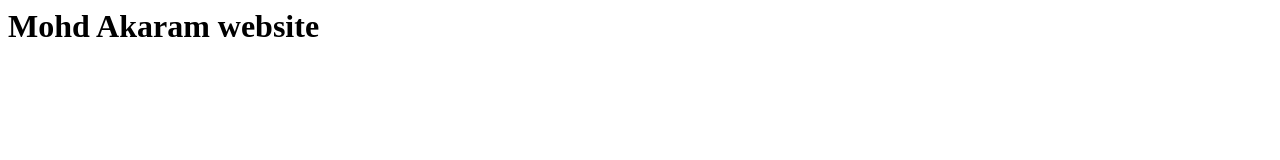
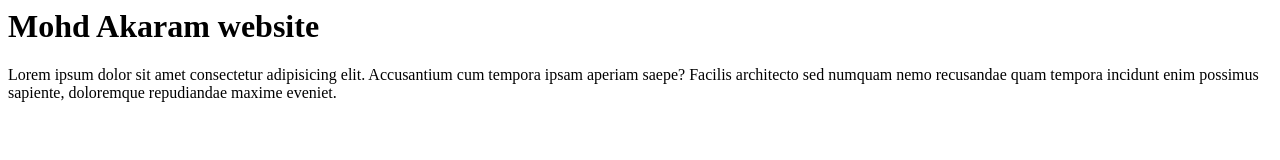
Before and after one commit to Mohd-Akaram/Akaram-technical, a plain HTML site: page index.html in a window 1280 px wide. Drawn offline with Linux system fonts and the light colour scheme.

Commit message:
Add a paragaraph

```diff
--- a/index.html
+++ b/index.html
@@ -1 +1,2 @@
 <h1>Mohd Akaram website</h1>
+<p>Lorem ipsum dolor sit amet consectetur adipisicing elit. Accusantium cum tempora ipsam aperiam saepe? Facilis architecto sed numquam nemo recusandae quam tempora incidunt enim possimus sapiente, doloremque repudiandae maxime eveniet.</p>
```
